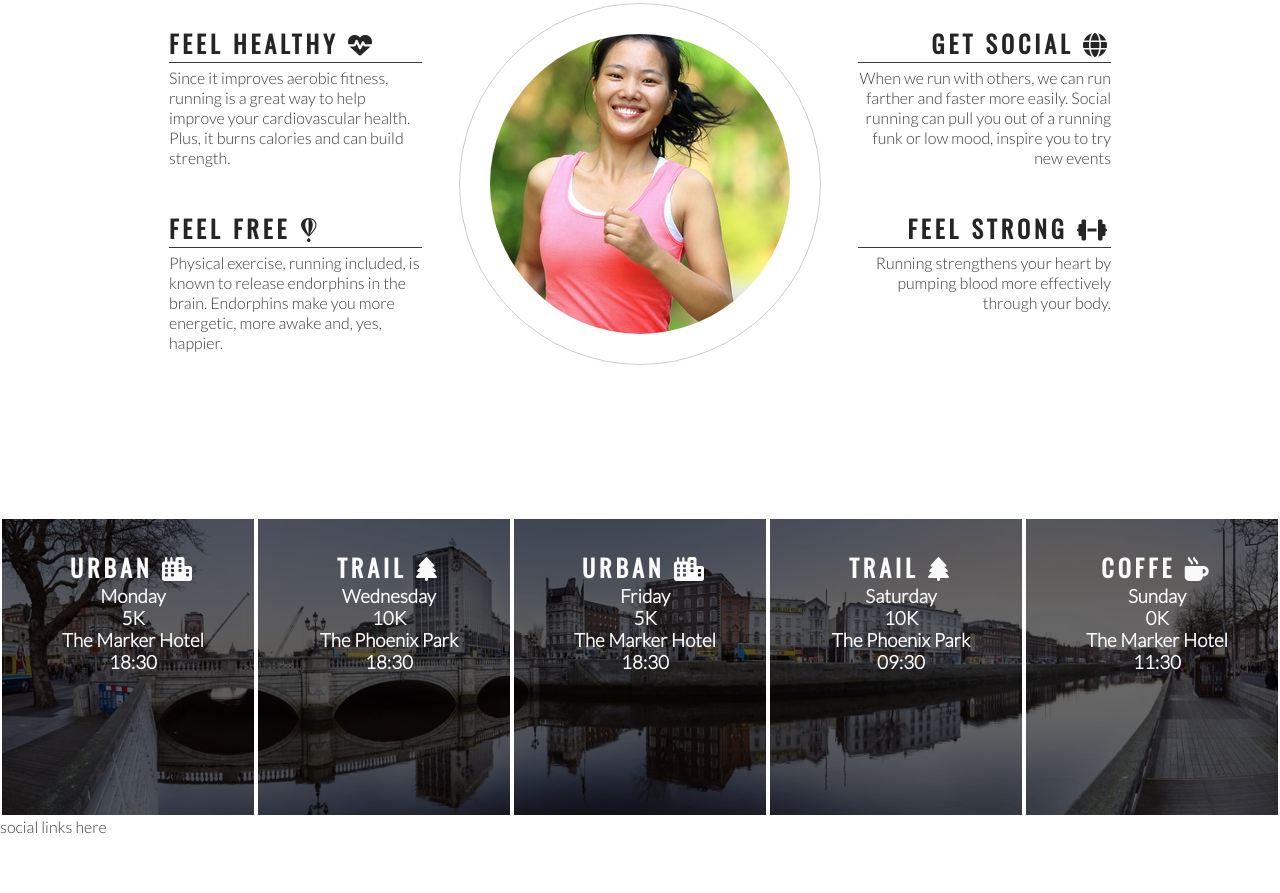
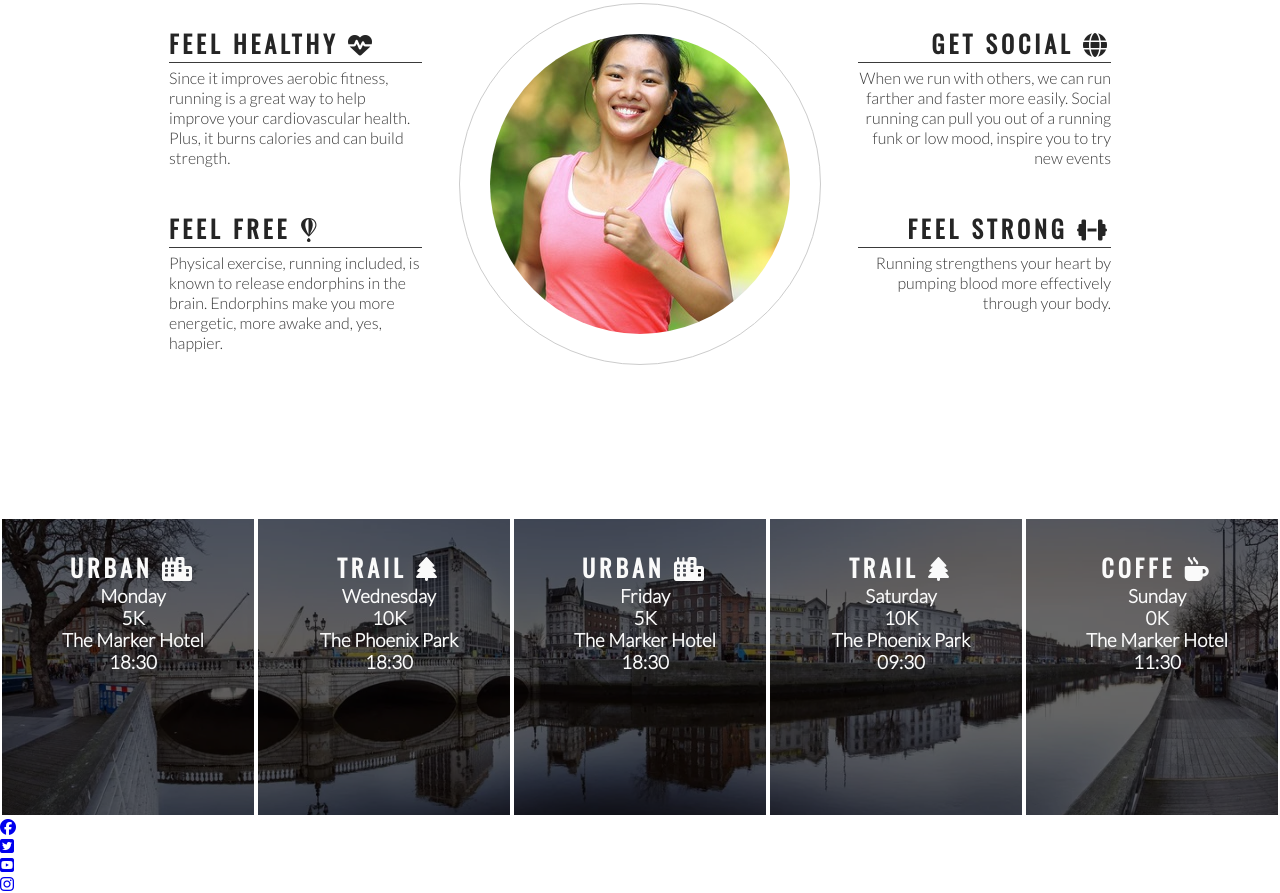
Before and after one commit to MadeleineFrey/love-running, a plain HTML site: page index.html in a window 1280 px wide. Shown: the part 778-1671 px from the top of the page. Before the commit the page ends 1614 px from the top, so only its background shows below. Drawn offline with nearby package versions, Linux system fonts and the light colour scheme.

Commit message:
Add social media icons to footer

```diff
--- a/index.html
+++ b/index.html
@@ -124,11 +124,22 @@
             <h3>The Marker Hotel</h3>
             <h3>11:30</h3>
         </div>
-
-
     </section>
     <footer>
-        social links here
+        <ul>
+            <li>
+                <a href="https://facebook.com" target="_blank" rel="noopner" aria-label="Visit our Facebook page (opens in a new tab)"><i class="fab fa-facebook"></i></a>
+            </li>
+            <li>
+                <a href="https://twitter.com" target="_blank" rel="noopner" aria-label="Visit our Twitter page (opens in a new tab)"><i class="fab fa-twitter-square"></i></i></a>
+            </li>
+            <li>
+                <a href="https://youtube.com" target="_blank" rel="noopner" aria-label="Visit our Youtube page (opens in a new tab)"><i class="fab fa-youtube-square"></i></a>
+            </li>
+            <li>
+                <a href="https://instagram.com" target="_blank" rel="noopner" aria-label="Visit our Instagram page (opens in a new tab)"><i class="fab fa-instagram"></i></a>
+            </li>
+        </ul>
     </footer>
     <!-- font awesome script-->
     <script src="https://kit.fontawesome.com/1d36711baf.js" crossorigin="anonymous"></script>
```
